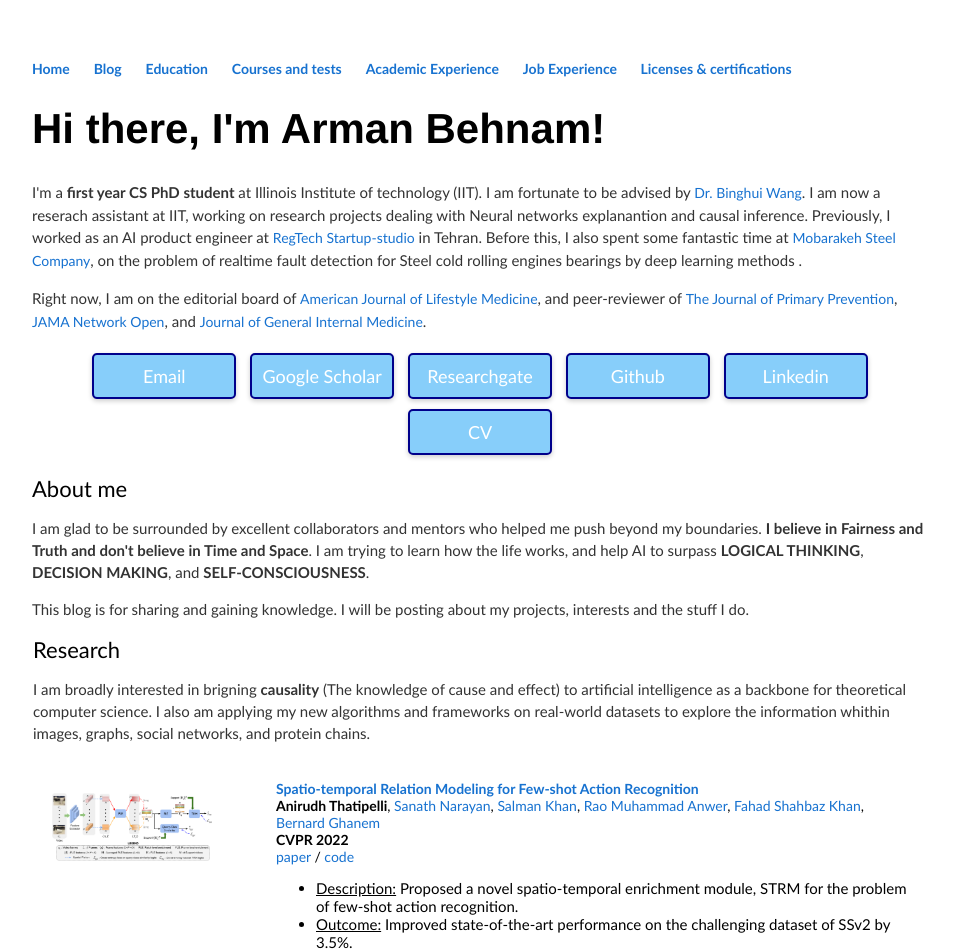
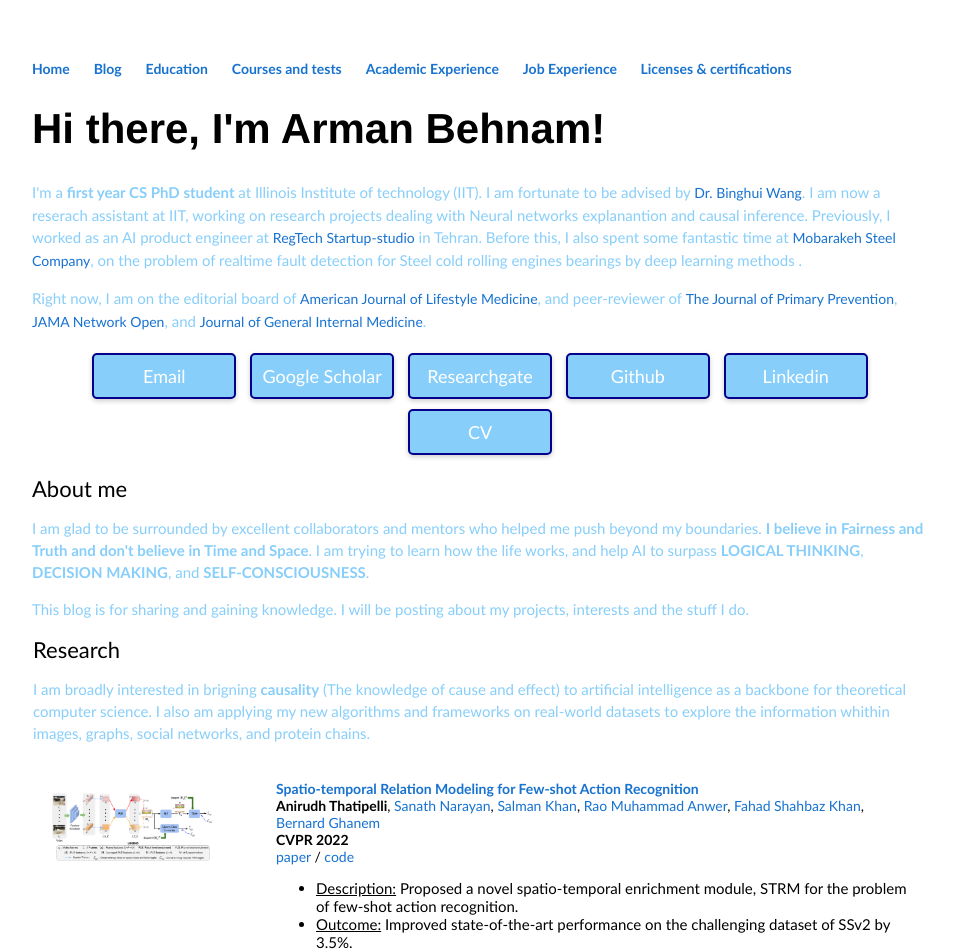
Before and after one commit to ArmanBehnam/ArmanBehnam.github.io, a Jekyll site: the page built from index.html, in a window 1280 px wide. Shown: the top 952 px of the page, without its empty margins (160-1114 px from the left). Built offline with Jekyll 4.4.1, drawn with Linux system fonts in a browser that asks for light colours.

Commit message:
Update main.css

```diff
--- a/css/main.css
+++ b/css/main.css
@@ -26,7 +26,7 @@ h1 {
 p {
     font-size: 1.5em;
     line-height: 1.4em;
-    color: #333;
+    color: #87CEFA;
 }
 footer {
     border-top: 1px solid #d5d5d5;
```
